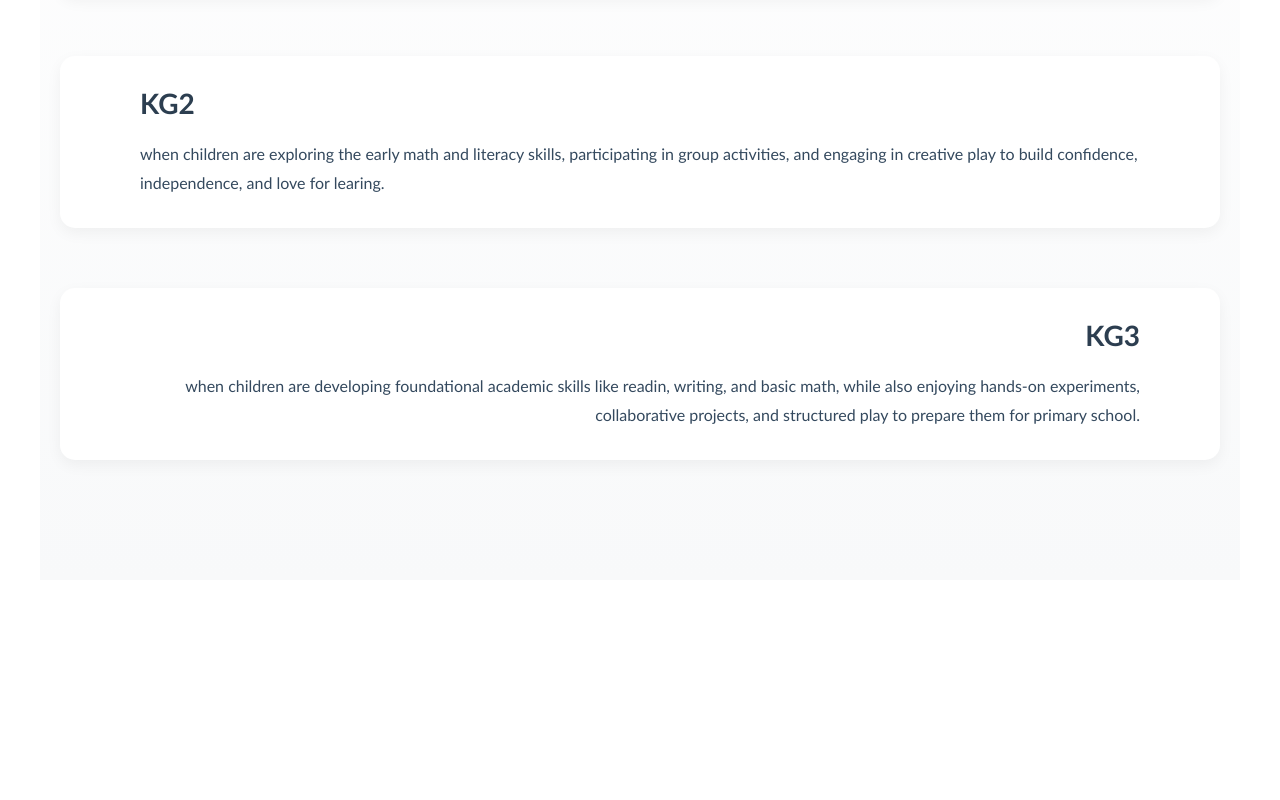
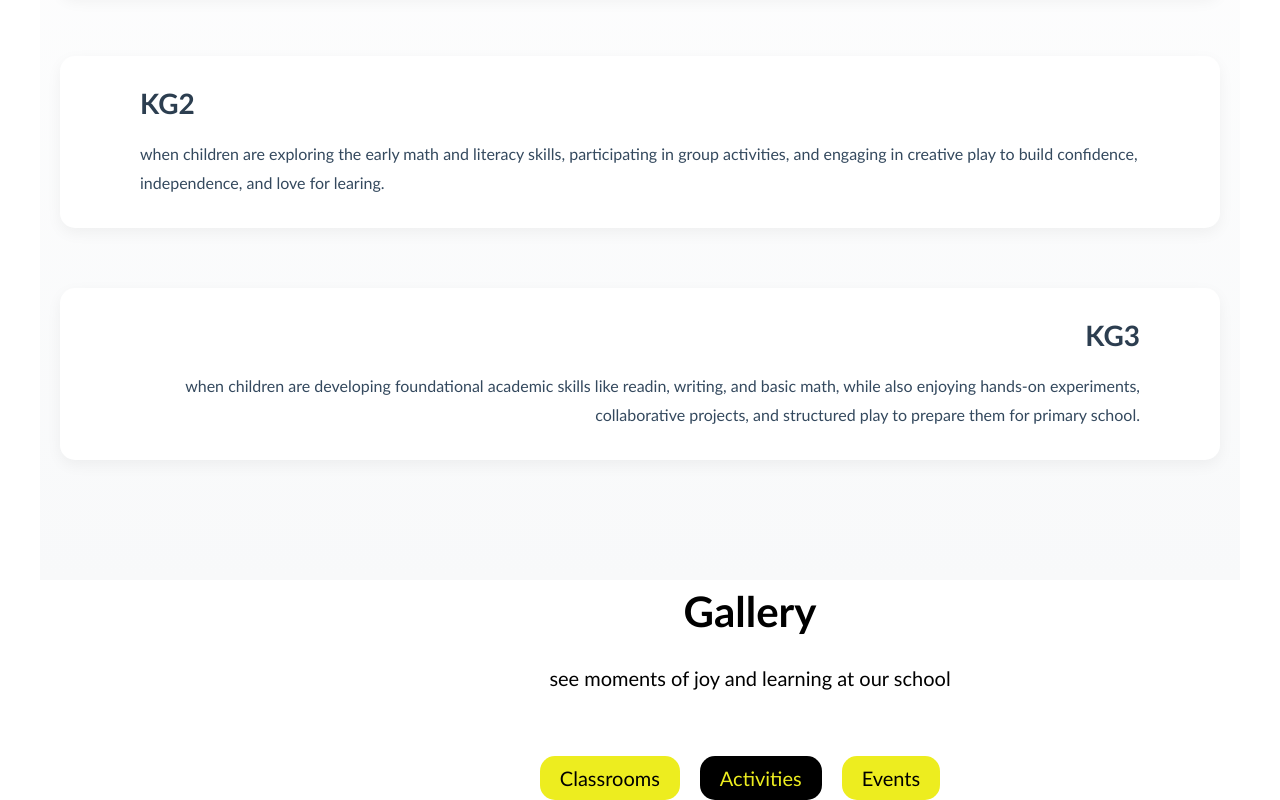
Before and after one commit to Aya-Darwish/Al-Bareem, a React (Create React App) app: page / in a window 1280 px wide. Shown: the part 1984-2784 px from the top of the page. Before the commit the page ends 2564 px from the top, so only its background shows below. Built offline with nearby package versions, Linux system fonts and the light colour scheme.

Commit message:
add gallery

```diff
--- a/src/App.js
+++ b/src/App.js
@@ -3,6 +3,8 @@ import Header from "./Header";
 import Welcome from "./Welcome";
 import AboutUs from "./AboutUs.js";
 import Program from "./Program.js";
+import Gallery from './Gallery.js';
+
 export default function App(){
   return(
     <div>
@@ -10,6 +12,7 @@ export default function App(){
       <Welcome />
       <AboutUs />
       <Program />
+      <Gallery />
     </div>
   );
 }
```
